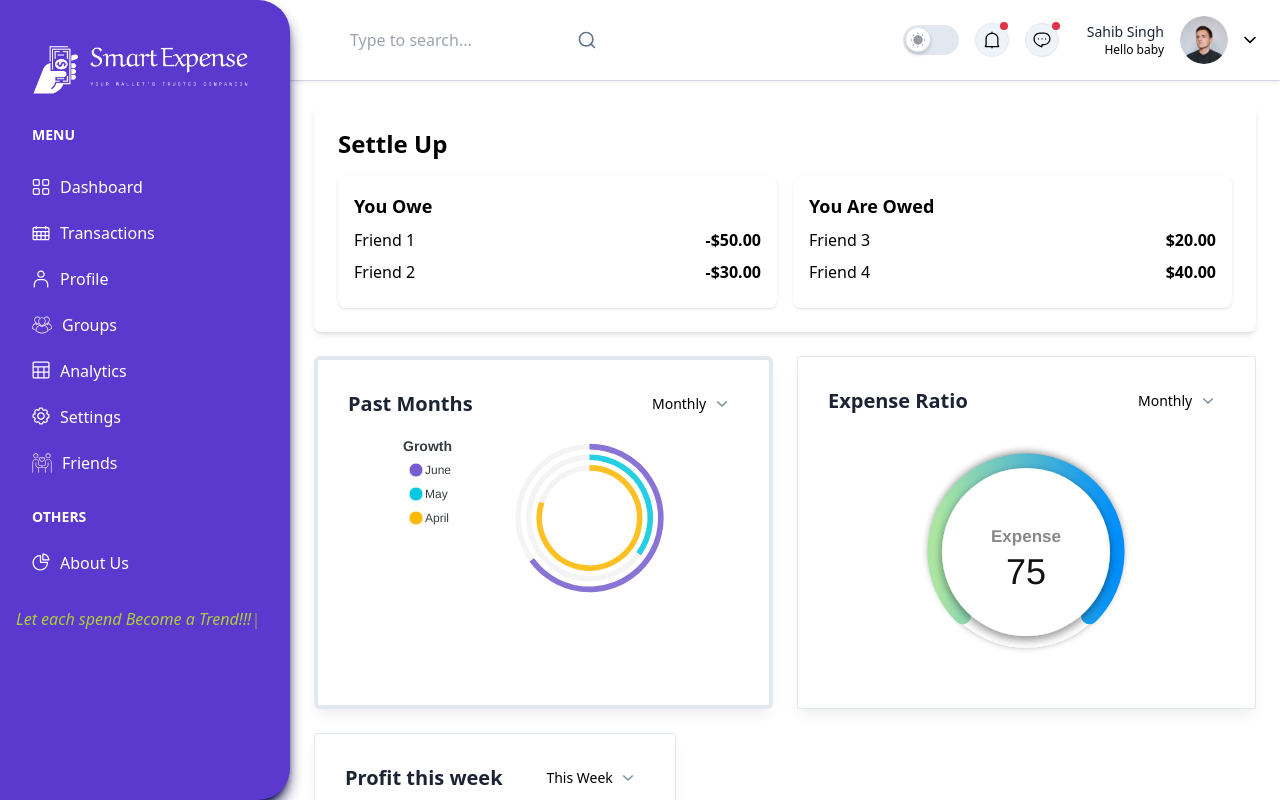
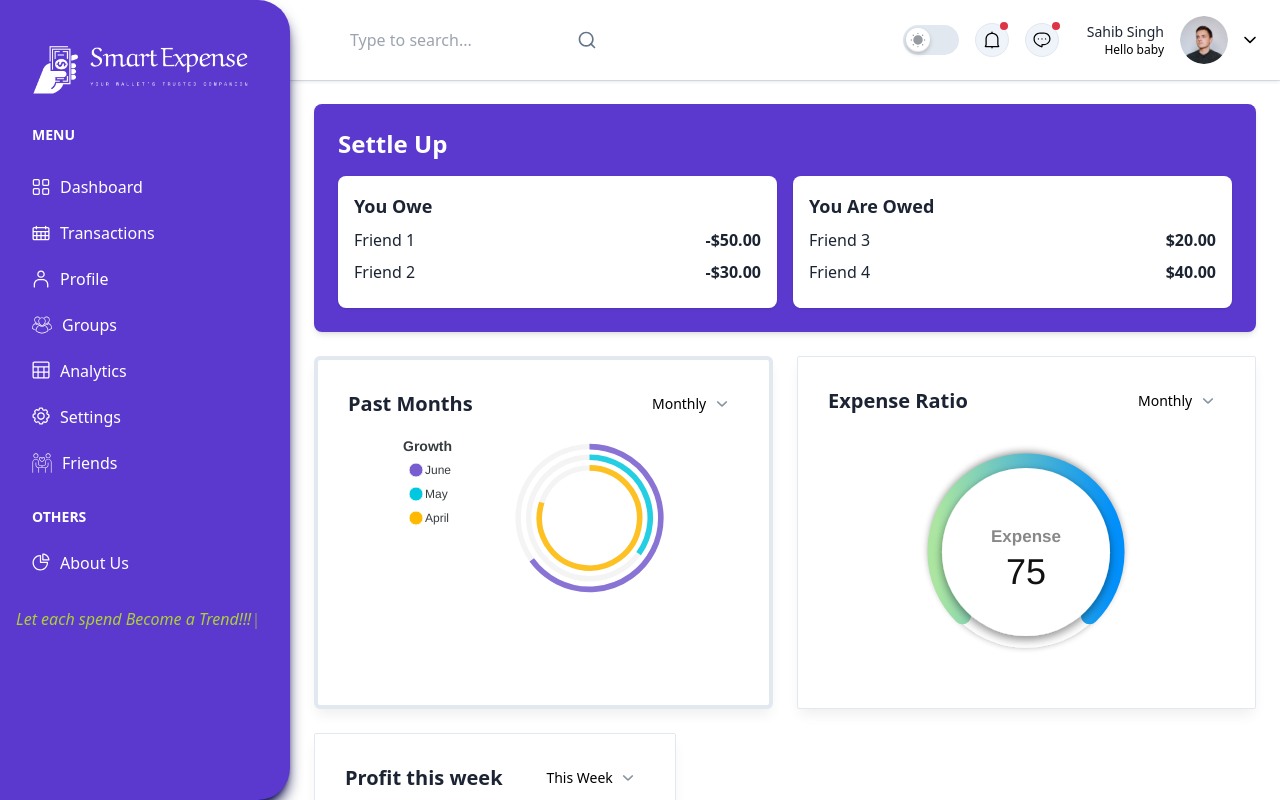
Before and after one commit to Sahib573/saveMoney, a React (Vite) app in the folder frontend/: page /ecommerce in a window 1280 px wide. Built offline with nearby package versions, Linux system fonts and the light colour scheme.

Commit message:
Settle up updated

```diff
--- a/frontend/src/pages/About.tsx
+++ b/frontend/src/pages/About.tsx
@@ -16,7 +16,8 @@ const Chart = () => {
         <ChartTwo />
         <ChartThree />
       </div> */}
-      Kya krega jankar lomde
+      Info to be added soon
+
     </>
   );
 };
--- a/frontend/src/pages/Dashboard/SettleUp.tsx
+++ b/frontend/src/pages/Dashboard/SettleUp.tsx
@@ -2,19 +2,19 @@ import React from 'react';
 
 const SettleUpSection: React.FC = () => {
     return (
-        <div className="bg-gray-200 p-6 rounded-lg shadow-md">
-            <h2 className="text-2xl font-semibold mb-4">Settle Up</h2>
+        <div className="bg-white p-6 rounded-lg shadow-md" style={{ backgroundColor: '#5B39CF' }}>
+            <h2 className="text-2xl font-semibold mb-4 text-white">Settle Up</h2>
 
             <div className="grid grid-cols-1 sm:grid-cols-2 gap-4">
-                <div className="bg-white p-4 rounded-lg shadow">
-                    <h3 className="text-lg font-semibold mb-2">You Owe</h3>
+                <div className="bg-white p-4 rounded-lg shadow" style={{ backgroundColor: 'white' }}>
+                    <h3 className="text-lg font-semibold mb-2 text-black">You Owe</h3>
                     <ul>
                         {/* Sample list of amounts you owe */}
-                        <li className="flex justify-between items-center mb-2">
+                        <li className="flex justify-between items-center mb-2 text-black">
                             <span>Friend 1</span>
                             <span className="text-red-500 font-semibold">-$50.00</span>
                         </li>
-                        <li className="flex justify-between items-center mb-2">
+                        <li className="flex justify-between items-center mb-2 text-black">
                             <span>Friend 2</span>
                             <span className="text-red-500 font-semibold">-$30.00</span>
                         </li>
@@ -22,15 +22,15 @@ const SettleUpSection: React.FC = () => {
                     </ul>
                 </div>
 
-                <div className="bg-white p-4 rounded-lg shadow">
-                    <h3 className="text-lg font-semibold mb-2">You Are Owed</h3>
+                <div className="bg-white p-4 rounded-lg shadow" style={{ backgroundColor: 'white' }}>
+                    <h3 className="text-lg font-semibold mb-2 text-black">You Are Owed</h3>
                     <ul>
                         {/* Sample list of amounts you are owed */}
-                        <li className="flex justify-between items-center mb-2">
+                        <li className="flex justify-between items-center mb-2 text-black">
                             <span>Friend 3</span>
                             <span className="text-green-500 font-semibold">$20.00</span>
                         </li>
-                        <li className="flex justify-between items-center mb-2">
+                        <li className="flex justify-between items-center mb-2 text-black">
                             <span>Friend 4</span>
                             <span className="text-green-500 font-semibold">$40.00</span>
                         </li>
```
